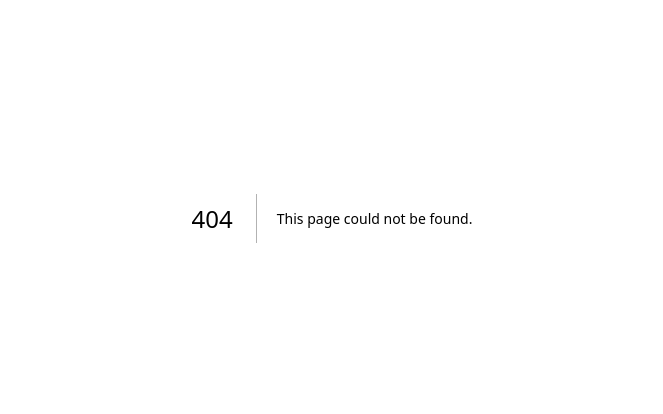
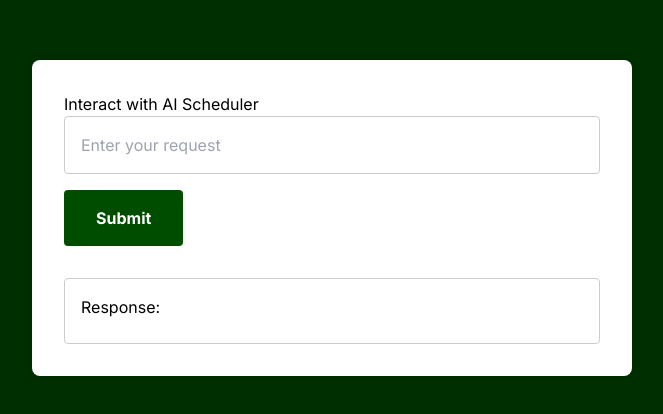
Before and after one commit to TamSuj/Schedulify, a Next.js app in the folder schedulify/: page /interaction in a window 1280 px wide. Before the commit this address had no page. Shown: the part 182-596 px from the top of the page, without its empty margins (308-971 px from the left). Built offline with nearby package versions, Linux system fonts and the light colour scheme.

Commit message:
implemented: basic Gemini query

```diff
--- /dev/null
+++ b/package.json
@@ -0,0 +1,5 @@
+{
+  "dependencies": {
+    "axios": "^1.7.3"
+  }
+}
--- /dev/null
+++ b/schedulify/src/app/api/gemini/route.ts
@@ -0,0 +1,46 @@
+import { NextResponse } from 'next/server';
+import dotenv from 'dotenv';
+import { GoogleGenerativeAI } from '@google/generative-ai';
+
+// Load environment variables from .env file
+dotenv.config();
+
+// Ensure API key is present
+const apiKey = process.env.GEMINI_API_KEY;
+if (!apiKey) {
+  throw new Error('GEMINI_API_KEY environment variable is not set.');
+}
+
+// Initialize the GoogleGenerativeAI with the API key
+const genAI = new GoogleGenerativeAI(apiKey);
+
+interface RequestBody {
+  input: string;
+}
+
+export async function POST(request: Request) {
+  try {
+
+
+    // Get the generative model
+    const model = genAI.getGenerativeModel({ model: 'gemini-1.5-flash' });
+
+    // Parse the request body
+    const body: RequestBody = await request.json();
+    console.log('Request Body:', body); // Debugging log
+
+    // Extract the prompt
+    const { input:prompt } = body;
+    console.log("The prompt is ", prompt);
+
+    // Generate content based on the prompt
+    const result = await model.generateContent(prompt);
+    const text = result.response.text();
+    console.log("The response is text, ", text);
+
+    return NextResponse.json(text);
+  } catch (error: any) {
+    console.error('Error:', error); // Log the error for debugging
+    return NextResponse.json({ error: error.message }, { status: 500 });
+  }
+}
--- a/schedulify/src/app/footer.tsx
+++ b/schedulify/src/app/footer.tsx
@@ -2,7 +2,7 @@ export default function Footer() {
   return (
     <footer className="w-full max-w-4xl mx-auto text-center py-10">
       <a
-        className="inline-flex items-center justify-center px-6 py-2 border border-transparent text-base font-medium rounded-md shadow-sm text-white bg-blue-600 hover:bg-blue-700"
+        className="inline-flex items-center justify-center px-6 py-2  text-base font-medium text-black "
         href="https://github.com/TamSuj/Schedulify"
         target="_blank"
         rel="noopener noreferrer"
--- /dev/null
+++ b/schedulify/src/app/interaction/page.module.css
@@ -0,0 +1,59 @@
+/* src/app/interaction/page.module.css */
+
+.container {
+  display: flex;
+  align-items: center;
+  justify-content: center;
+  min-height: 100vh;
+  background-color: rgb(0, 47, 1); /* Set background to black */
+  color: white; /* Set text color to white for contrast */
+}
+
+.interactionBox {
+  background-color: white; /* White background for the interaction box */
+  color: black; /* Set text color to black for contrast */
+  padding: 2rem;
+  border-radius: 8px;
+  width: 100%;
+  max-width: 600px; /* Max width for the box */
+  box-shadow: 0 0 10px rgba(0, 0, 0, 0.1); /* Add subtle shadow */
+}
+
+#title {
+  margin-bottom: 1rem;
+  font-size: 2rem;
+  font-weight: bold;
+}
+
+.input {
+  padding: 1rem;
+  border: 1px solid #ccc;
+  border-radius: 4px;
+  width: 100%;
+  margin-bottom: 1rem;
+}
+
+.button {
+  padding: 1rem 2rem;
+  background-color: #004d00; /* Dark green button color */
+  color: white;
+  border: none;
+  border-radius: 4px;
+  cursor: pointer;
+  font-weight: bold;
+}
+
+.response {
+  margin-top: 2rem;
+  border: 1px solid #ccc;
+  border-radius: 4px;
+  padding: 1rem;
+}
+
+.response h2 {
+  margin-bottom: 0.5rem;
+}
+
+.responseContent {
+  font-size: 1.2rem;
+}
--- /dev/null
+++ b/schedulify/src/app/interaction/page.tsx
@@ -0,0 +1,49 @@
+"use client";
+
+// src/app/interaction/page.tsx
+import React, { useState } from "react";
+import axios from "axios";
+import styles from "./page.module.css"; // Import the CSS module
+
+const InteractionPage = () => {
+  const [input, setInput] = useState("");
+  const [response, setResponse] = useState("");
+
+  const handleInputChange = (event: React.ChangeEvent<HTMLInputElement>) => {
+    setInput(event.target.value);
+  };
+
+  const handleSubmit = async () => {
+    try {
+      const res = await axios.post("/api/gemini", { input });
+      setResponse(res.data);
+    } catch (error) {
+      console.error("Error interacting with Gemini API:", error);
+      setResponse("An error occurred while interacting with the AI Scheduler.");
+    }
+  };
+
+  return (
+    <div className={styles.container}>
+      <div className={styles.interactionBox}>
+        <h1 id="title">Interact with AI Scheduler</h1>
+        <input
+          type="text"
+          value={input}
+          onChange={handleInputChange}
+          placeholder="Enter your request"
+          className={styles.input}
+        />
+        <button onClick={handleSubmit} className={styles.button}>
+          Submit
+        </button>
+        <div className={styles.response}>
+          <h2>Response:</h2>
+          <p className={styles.responseContent}>{response}</p>
+        </div>
+      </div>
+    </div>
+  );
+};
+
+export default InteractionPage;
--- a/schedulify/src/app/page.tsx
+++ b/schedulify/src/app/page.tsx
@@ -1,18 +1,24 @@
-// src/app/page.tsx
-
 import Header from "./header";
 import Features from "./features";
 import Footer from "./footer";
 import Workflow from "./workflow";
+import Link from "next/link";
 
 export default function Home() {
   return (
-    <main className="flex min-h-screen flex-col items-center justify-between p-24 bg-white text-black dark:bg-black dark:text-white">
+    <main className="flex min-h-screen flex-col bg-white dark:bg-black text-black dark:text-white">
       <Header />
-      <section className="w-full max-w-4xl mx-auto">
-        <div className="grid gap-10 lg:grid-cols-2">
+      <section className="flex-grow flex flex-col items-center justify-center px-6 py-12 mx-auto max-w-4xl">
+        <div className="grid gap-10 lg:grid-cols-2 w-full">
           <Features />
           <Workflow />
+        </div>
+        <div className="mt-8">
+          <Link href="/interaction">
+            <button className="px-6 py-3 bg-gradient-to-r from-green-400 to-teal-500 text-white font-semibold rounded-lg shadow-lg transition-transform transform hover:scale-105 focus:outline-none focus:ring-2 focus:ring-teal-500">
+              Interact with AI Scheduler
+            </button>
+          </Link>
         </div>
       </section>
       <Footer />
```
Also changed, not shown: 1 other file (tests, documents, lock files or other folders).
